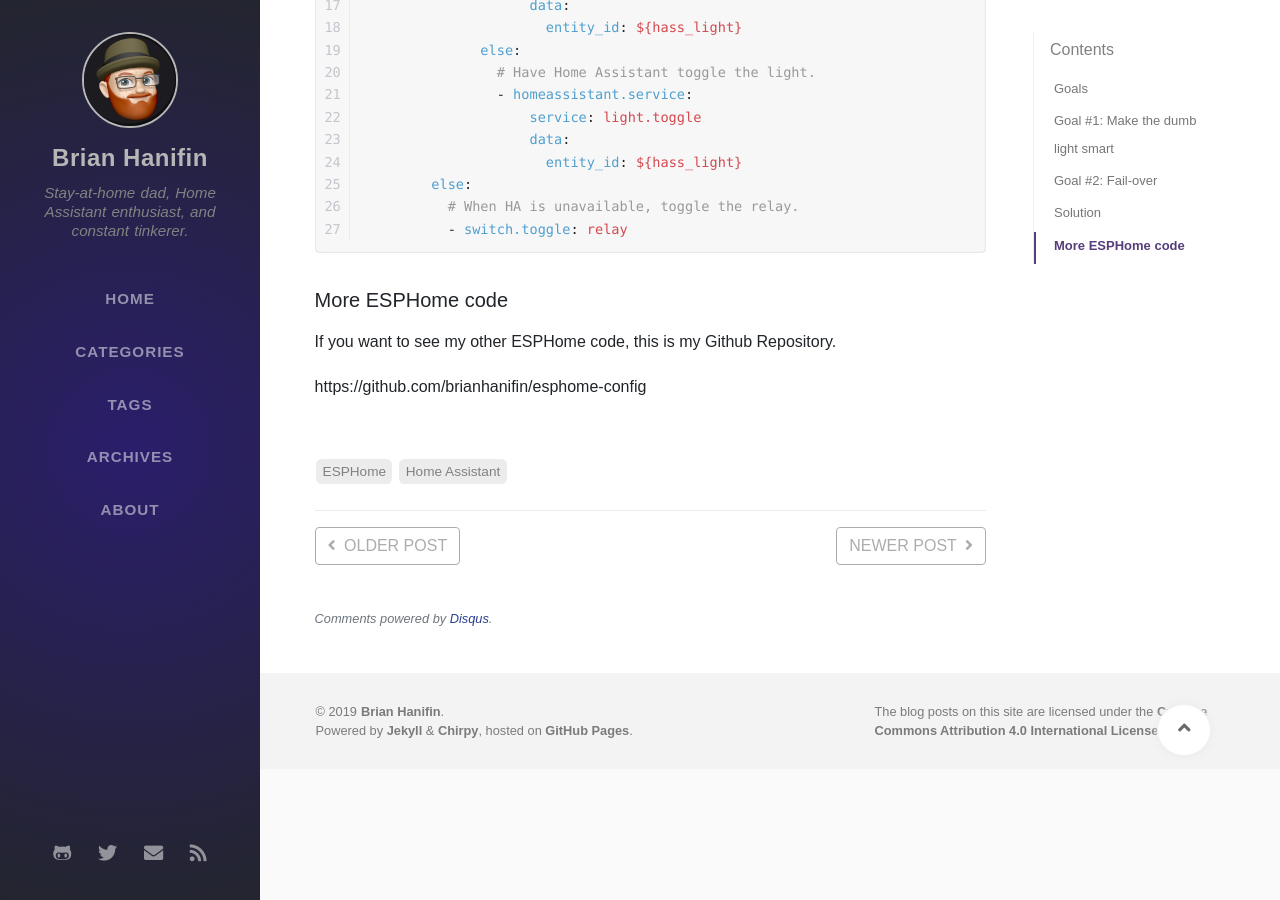
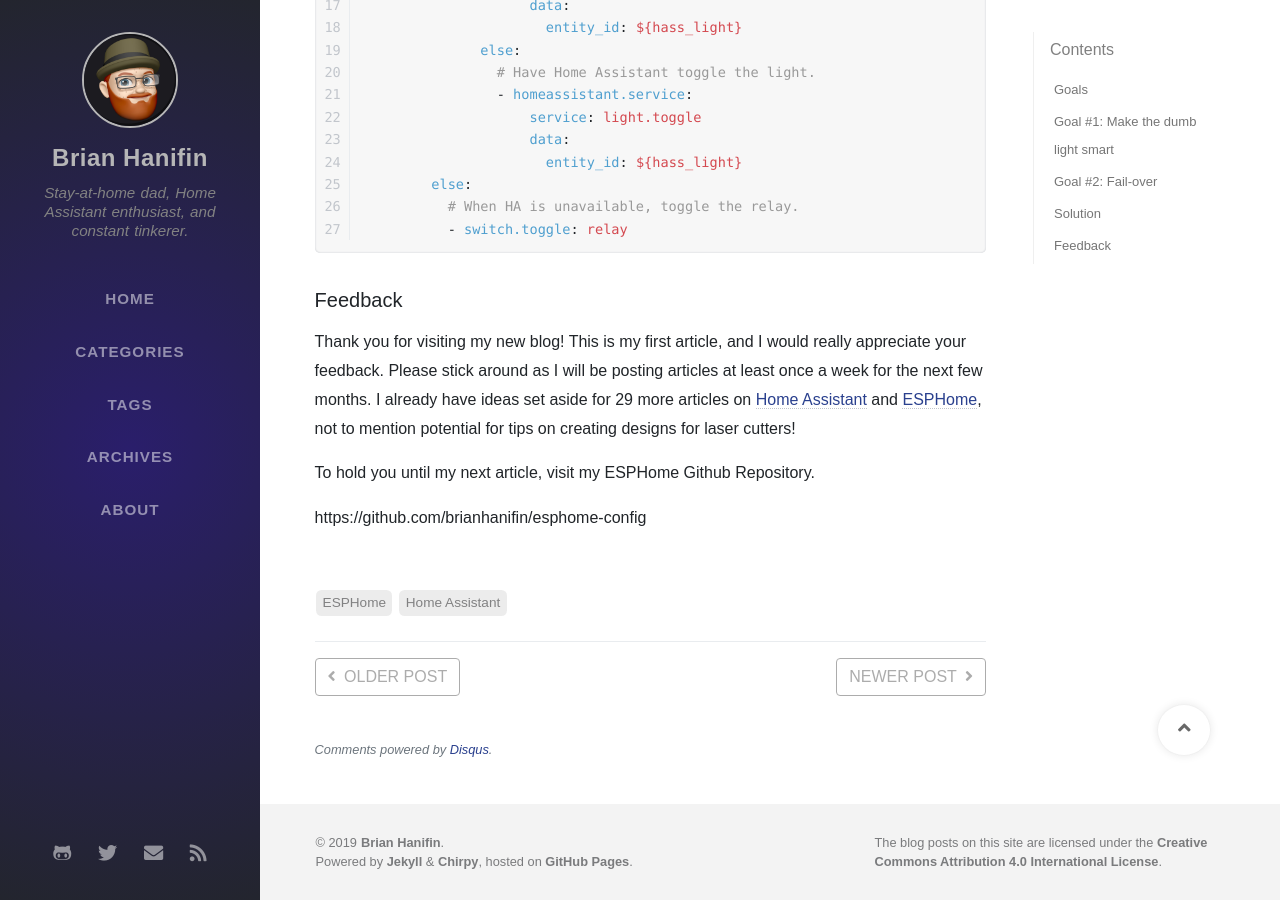
Before and after one commit to brianhanifin/brianhanifin.com, a Jekyll site: the page built from _posts/2019-12-11-esphome-shelly1-dumb-light-switch-smart.md, in a window 1280 px wide and 900 px high, scrolled down 4556 px. Built offline with Jekyll 4.4.1, drawn with Linux system fonts in a browser that asks for light colours; nearby versions of some CDN libraries; some web fonts are replaced; comment, search, counter and statistics services are not loaded; some of the changed text lies outside the part shown.

Commit message:
introduction and request for feedback

````diff
--- a/_posts/2019-12-11-esphome-shelly1-dumb-light-switch-smart.md
+++ b/_posts/2019-12-11-esphome-shelly1-dumb-light-switch-smart.md
@@ -4,7 +4,7 @@ date: 2019-12-11 7:00:00 -0800
 categories: [Project]
 tags: [ESPHome, Home Assistant]
 seo:
-  date_modified: 2019-12-11 09:00:00 -0800
+  date_modified: 2019-12-11 09:10:00 -0800
 ---
 
 ## Project: Self-contained Hue light switch with offline fail-over
@@ -197,8 +197,12 @@ script:
           - switch.toggle: relay
 ```
 
-### More ESPHome code
+### Feedback
 
-If you want to see my other ESPHome code, this is my Github Repository.
+Thank you for visiting my new blog! This is my first article, and I would really appreciate your feedback. Please stick around as I will be
+ posting articles at least once a week for the next few months. I already have ideas set aside for 29 more articles on
+ [Home Assistant](/tags/home-asssistant/) and [ESPHome](/tags/esphome/), not to mention potential for tips on creating designs for laser cutters!
+
+To hold you until my next article, visit my ESPHome Github Repository.
 
 https://github.com/brianhanifin/esphome-config
````
